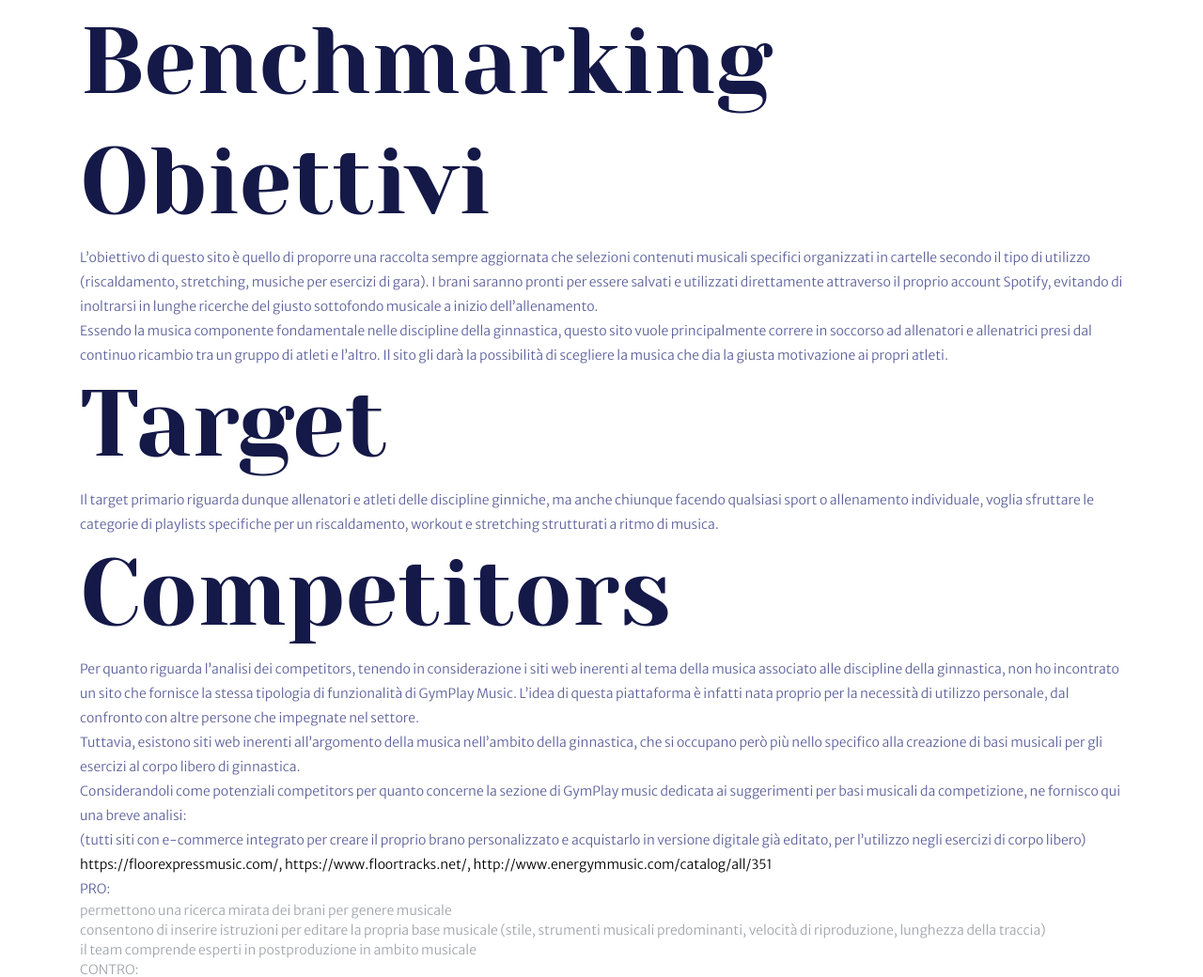
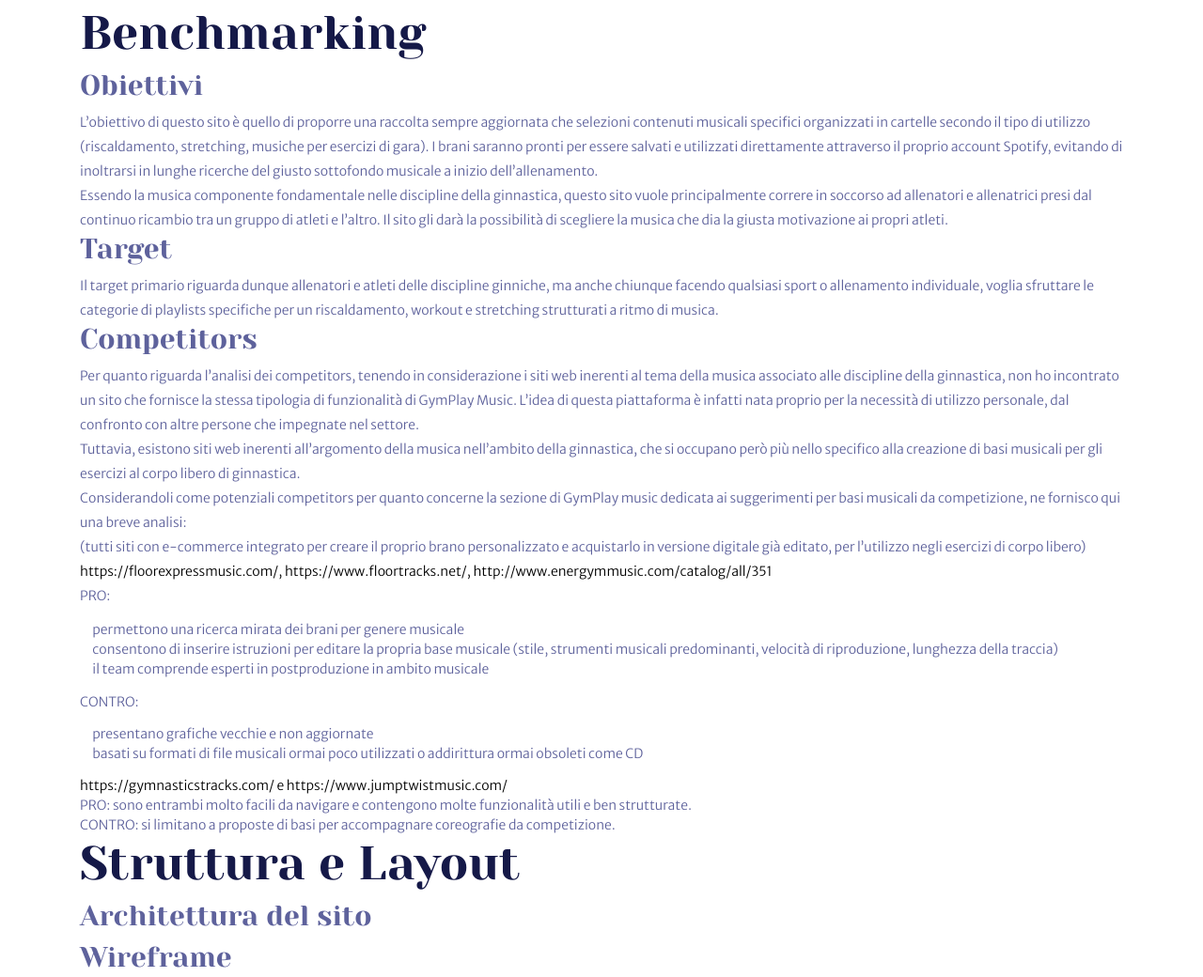
Before and after one commit to annalisazen/GymPlayMusic, a plain HTML site: page documentazione.html in a window 1280 px wide. Shown: the part 855-1895 px from the top of the page at 94% size. Drawn offline with Linux system fonts and the light colour scheme; files whose address does not match are found by name.

Commit message:
modifiche per titoli documentazione

```diff
--- a/css/style.css
+++ b/css/style.css
@@ -44,13 +44,29 @@ h6 {
   font-weight: 100;
   color: #151948;
 }
+#sottotitolo {
+  font-family: 'Yeseva One', cursive;
+  font-size: 50px;
+  font-weight: 50;
+  color: #151948;
+}
+#titoloparagrafo {
+ font-family: 'Yeseva One', cursive;
+  font-size: 30px;
+  font-weight: 30;
+  color: #5e629c;
+}
 
 ul {
-  margin: 0;
-  padding: 0; }
+  margin: 5pt;
+  padding: 5pt; }
 
 ul li {
   list-style: none; }
+
+#doc {
+  color:#5e629c;
+}
 
 a:hover,
 a:focus {
```
